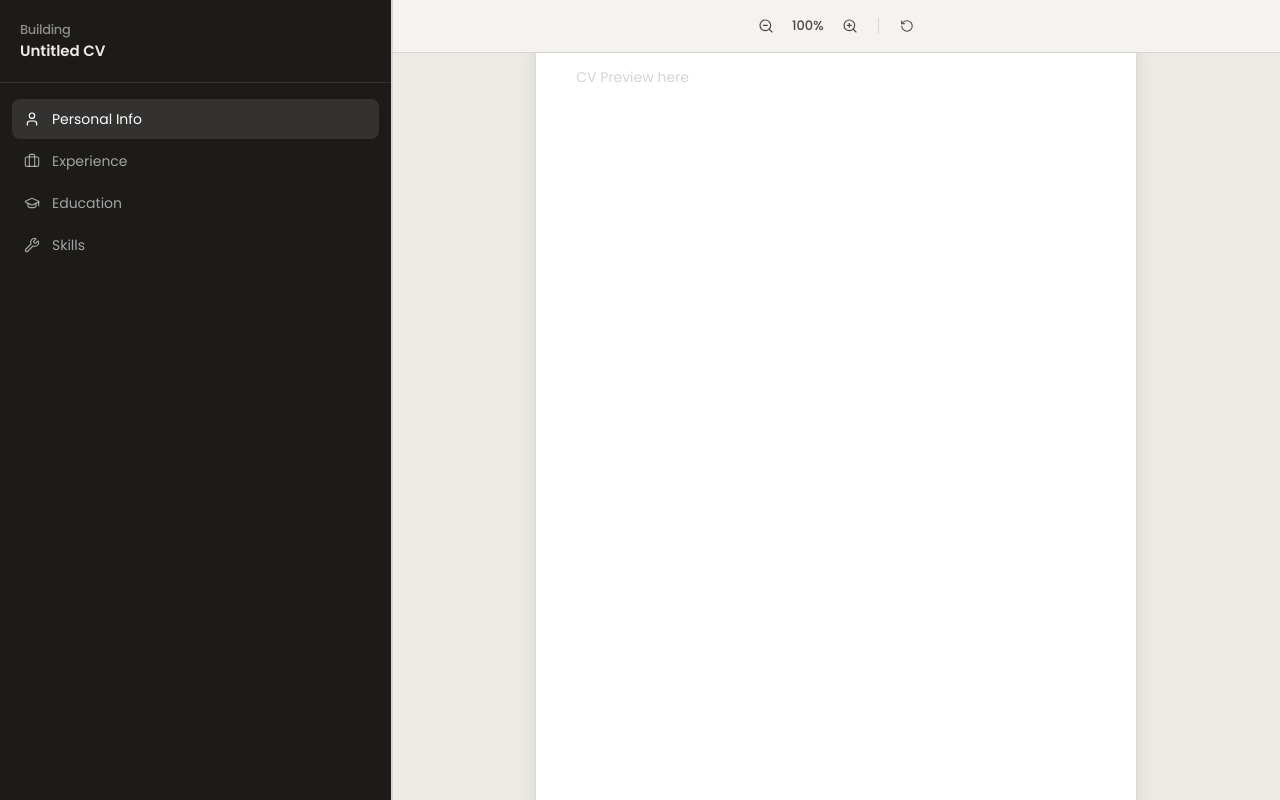
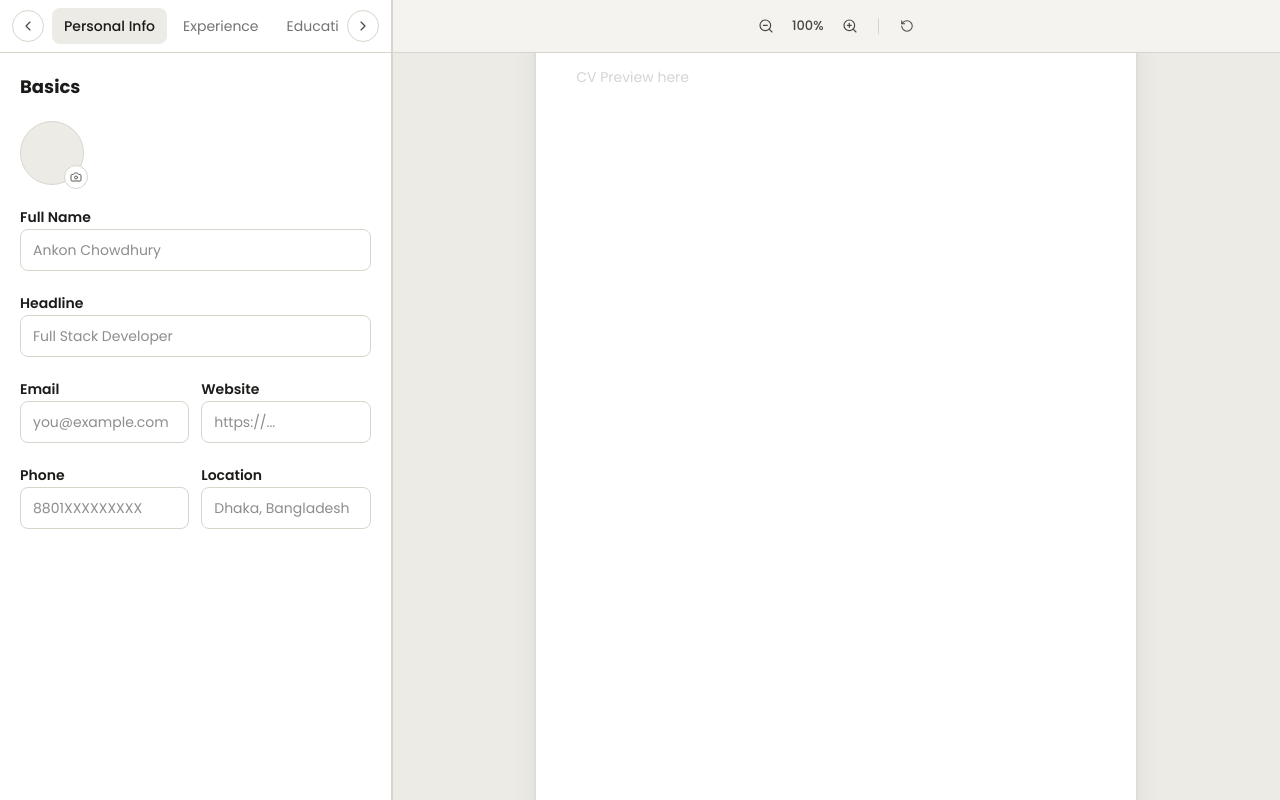
Before and after one commit to AnkonChy/career-forge-client, a Next.js app: page /cv-builder in a window 1280 px wide. Built offline with nearby package versions, Linux system fonts and the light colour scheme.

Commit message:
tab,basicForm added for personal info

```diff
--- /dev/null
+++ b/components/cv-builder/BasicForm.tsx
@@ -0,0 +1,154 @@
+"use client";
+
+import { useState } from "react";
+import { Camera } from "lucide-react";
+
+interface BasicsData {
+  fullName: string;
+  headline: string;
+  email: string;
+  website: string;
+  phone: string;
+  location: string;
+  avatar: string | null;
+}
+
+interface BasicsFormProps {
+  data: BasicsData;
+  onChange: (field: keyof BasicsData, value: string) => void;
+}
+
+export function BasicsForm({ data, onChange }: BasicsFormProps) {
+  return (
+    <div className="flex-1 overflow-y-auto px-5 py-5 space-y-5">
+      {/* Section title */}
+      <div className="flex items-center gap-2">
+        <h2 className="text-lg font-bold text-[#1C1B19]">Basics</h2>
+      </div>
+
+      {/* Avatar */}
+      <div className="relative w-16 h-16">
+        <div className="w-16 h-16 rounded-full overflow-hidden bg-[#EDEBE6] border border-[#D8D5CC]">
+          {data.avatar ? (
+            // eslint-disable-next-line @next/next/no-img-element
+            <img
+              src={data.avatar}
+              alt="Avatar"
+              className="w-full h-full object-cover"
+            />
+          ) : null}
+        </div>
+        <label className="absolute -bottom-1 -right-1 h-6 w-6 rounded-full bg-white border border-[#D8D5CC] flex items-center justify-center cursor-pointer hover:bg-black/5 transition-colors">
+          <Camera className="h-3 w-3 text-[#4A4640]" strokeWidth={1.75} />
+          <input
+            type="file"
+            accept="image/*"
+            className="hidden"
+            onChange={(e) => {
+              const file = e.target.files?.[0];
+              if (!file) return;
+              const reader = new FileReader();
+              reader.onload = () => onChange("avatar", reader.result as string);
+              reader.readAsDataURL(file);
+            }}
+          />
+        </label>
+      </div>
+
+      {/* Full Name */}
+      <Field label="Full Name">
+        <input
+          type="text"
+          value={data.fullName}
+          onChange={(e) => onChange("fullName", e.target.value)}
+          className={inputClass}
+          placeholder="Ankon Chowdhury"
+        />
+      </Field>
+
+      {/* Headline */}
+      <Field label="Headline">
+        <input
+          type="text"
+          value={data.headline}
+          onChange={(e) => onChange("headline", e.target.value)}
+          className={inputClass}
+          placeholder="Full Stack Developer"
+        />
+      </Field>
+
+      {/* Email + Website */}
+      <div className="grid grid-cols-2 gap-3">
+        <Field label="Email">
+          <input
+            type="email"
+            value={data.email}
+            onChange={(e) => onChange("email", e.target.value)}
+            className={inputClass}
+            placeholder="you@example.com"
+          />
+        </Field>
+        <Field label="Website">
+          <input
+            type="url"
+            value={data.website}
+            onChange={(e) => onChange("website", e.target.value)}
+            className={inputClass}
+            placeholder="https://..."
+          />
+        </Field>
+      </div>
+
+      {/* Phone + Location */}
+      <div className="grid grid-cols-2 gap-3">
+        <Field label="Phone">
+          <input
+            type="tel"
+            value={data.phone}
+            onChange={(e) => onChange("phone", e.target.value)}
+            className={inputClass}
+            placeholder="8801XXXXXXXXX"
+          />
+        </Field>
+        <Field label="Location">
+          <input
+            type="text"
+            value={data.location}
+            onChange={(e) => onChange("location", e.target.value)}
+            className={inputClass}
+            placeholder="Dhaka, Bangladesh"
+          />
+        </Field>
+      </div>
+    </div>
+  );
+}
+
+function Field({
+  label,
+  children,
+}: {
+  label: string;
+  children: React.ReactNode;
+}) {
+  return (
+    <div className="space-y-1.5">
+      <label className="text-sm font-semibold text-[#1C1B19]">{label}</label>
+      {children}
+    </div>
+  );
+}
+
+const inputClass =
+  "w-full rounded-md border border-[#D8D5CC] bg-white px-3 py-2.5 text-sm text-[#1C1B19] outline-none focus:border-[#B08968] transition-colors";
+
+// Default empty state — import this in CVBuilder to initialize
+export const defaultBasicsData: BasicsData = {
+  fullName: "",
+  headline: "",
+  email: "",
+  website: "",
+  phone: "",
+  location: "",
+  avatar: null,
+};
--- a/components/cv-builder/CVBuilder.tsx
+++ b/components/cv-builder/CVBuilder.tsx
@@ -11,6 +11,8 @@ import {
   ZoomOut,
   RotateCcw,
 } from "lucide-react";
+import { TabSlider } from "./SectionTab";
+import { BasicsForm, defaultBasicsData } from "./BasicForm";
 
 const SECTIONS = [
   { icon: User, label: "Personal Info" },
@@ -22,6 +24,16 @@ const SECTIONS = [
 export function CVBuilder() {
   const [zoom, setZoom] = useState(1);
   const [activeSection, setActiveSection] = useState(0);
+
+  // Basics form data
+  const [basicsData, setBasicsData] = useState(defaultBasicsData);
+
+  const handleBasicsChange = (
+    field: keyof typeof basicsData,
+    value: string
+  ) => {
+    setBasicsData((prev) => ({ ...prev, [field]: value }));
+  };
 
   // CV position
   const [position, setPosition] = useState({
@@ -122,34 +134,27 @@ export function CVBuilder() {
   const handleMouseUp = () => {
     setIsDragging(false);
   };
+
   return (
     <Group orientation="horizontal" className="h-screen bg-[#EDEBE6]">
       {/* Sidebar */}
       <Panel defaultSize="22%" minSize="30%" maxSize="50%">
-        <div className="h-full bg-[#1C1B19] text-[#EDEBE6] flex flex-col">
-          <div className="px-5 py-5 border-b border-white/10">
-            <p className="text-[13px] font-medium tracking-tight text-white/50">
-              Building
+        <div className="h-full bg-white text-[#1C1B19] flex flex-col">
+          <TabSlider
+            sections={SECTIONS.map((s) => ({ label: s.label }))}
+            active={activeSection}
+            onSelect={setActiveSection}
+          />
+
+          {activeSection === 0 && (
+            <BasicsForm data={basicsData} onChange={handleBasicsChange} />
+          )}
+
+          {activeSection !== 0 && (
+            <p className="text-neutral-400 text-sm p-6">
+              {SECTIONS[activeSection].label} — coming soon
             </p>
-            <p className="text-[15px] font-semibold">Untitled CV</p>
-          </div>
-
-          <nav className="flex-1 px-3 py-4 space-y-0.5">
-            {SECTIONS.map(({ icon: Icon, label }, i) => (
-              <button
-                key={label}
-                onClick={() => setActiveSection(i)}
-                className={`w-full flex items-center gap-3 rounded-md px-3 py-2.5 text-sm text-left transition-colors ${
-                  activeSection === i
-                    ? "bg-white/10 text-white"
-                    : "text-white/60 hover:bg-white/5 hover:text-white/90"
-                }`}
-              >
-                <Icon className="h-4 w-4 shrink-0" strokeWidth={1.75} />
-                {label}
-              </button>
-            ))}
-          </nav>
+          )}
         </div>
       </Panel>
 
--- /dev/null
+++ b/components/cv-builder/SectionTab.tsx
@@ -0,0 +1,61 @@
+"use client";
+
+import { useRef } from "react";
+import { ChevronLeft, ChevronRight } from "lucide-react";
+
+interface TabSliderProps {
+  sections: { label: string }[];
+  active: number;
+  onSelect: (index: number) => void;
+}
+
+export function TabSlider({ sections, active, onSelect }: TabSliderProps) {
+  const scrollRef = useRef<HTMLDivElement>(null);
+
+  const scroll = (dir: "left" | "right") => {
+    scrollRef.current?.scrollBy({
+      left: dir === "right" ? 150 : -150,
+      behavior: "smooth",
+    });
+  };
+
+  return (
+    <div className="flex items-center gap-2 border-b border-[#D8D5CC] bg-white px-3 py-2">
+      {/* Left arrow */}
+      <button
+        onClick={() => scroll("left")}
+        className="h-8 w-8 rounded-full border border-[#D8D5CC] flex items-center justify-center shrink-0 text-[#4A4640] hover:bg-black/5 transition-colors"
+      >
+        <ChevronLeft className="h-4 w-4" strokeWidth={1.75} />
+      </button>
+
+      {/* Scrollable tab strip */}
+      <div
+        ref={scrollRef}
+        className="flex gap-1 overflow-x-auto scroll-smooth no-scrollbar"
+      >
+        {sections.map((section, i) => (
+          <button
+            key={section.label}
+            onClick={() => onSelect(i)}
+            className={`px-3 py-2 rounded-md text-sm whitespace-nowrap transition-colors ${
+              active === i
+                ? "bg-[#EDEBE6] text-[#1C1B19] font-medium"
+                : "text-neutral-500 hover:bg-black/5"
+            }`}
+          >
+            {section.label}
+          </button>
+        ))}
+      </div>
+
+      {/* Right arrow */}
+      <button
+        onClick={() => scroll("right")}
+        className="h-8 w-8 rounded-full border border-[#D8D5CC] flex items-center justify-center shrink-0 text-[#4A4640] hover:bg-black/5 transition-colors"
+      >
+        <ChevronRight className="h-4 w-4" strokeWidth={1.75} />
+      </button>
+    </div>
+  );
+}
```
